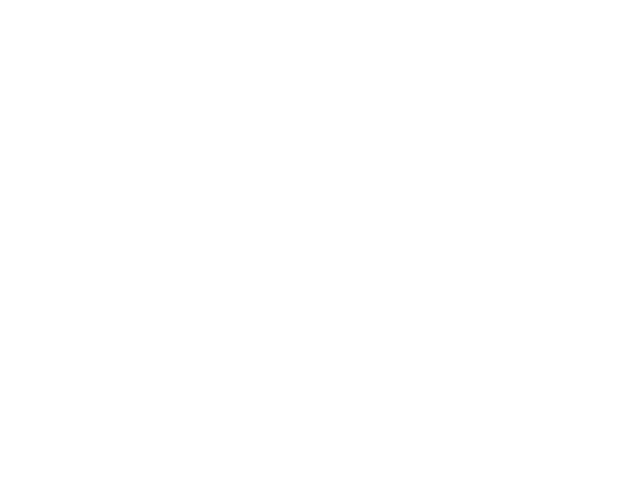
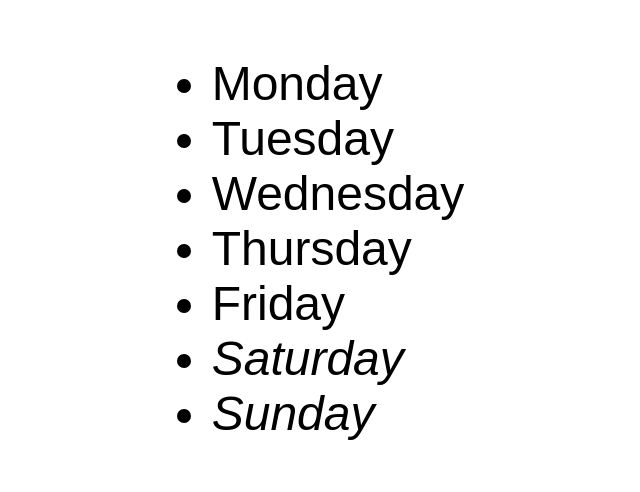
Before and after one commit to Danila-Mur/gloJsHard, a plain HTML site: page index.html in a window 1280 px wide. Shown: the whole page, without its empty margins (322-962 px from the left). Drawn offline with Linux system fonts and the light colour scheme.

Commit message:
add homework for lesson07

```diff
--- a/index.html
+++ b/index.html
@@ -1,13 +1,19 @@
 <!DOCTYPE html>
 <html lang="en">
   <head>
-  <meta charset="UTF-8">
-  <meta http-equiv="X-UA-Compatible" content="IE=edge">
-  <meta name="viewport" content="width=device-width, initial-scale=1.0">
+    <meta charset="UTF-8" />
+    <meta http-equiv="X-UA-Compatible" content="IE=edge" />
+    <meta name="viewport" content="width=device-width, initial-scale=1.0" />
     <title>Glo JS</title>
   </head>
   <body>
-
+    <div
+      class="container"
+      style="display: flex; justify-content: center; align-items: center; font: 3em sans-serif;"
+    >
+      <ul class="week__list">
+      </ul>
+    </div>
 
     <script src="./script.js "></script>
   </body>
--- a/script.js
+++ b/script.js
@@ -1,21 +1,34 @@
-// 1
-const arr = ['123456', '242376', '241124', '7412421', '894129', '7881294', '32412'];
-console.log('arr: ', arr);
+const week = [
+    'Monday',
+    'Tuesday',
+    'Wednesday',
+    'Thursday',
+    'Friday',
+    'Saturday',
+    'Sunday',
+  ],
+  weekList = document.querySelector('.week__list');
 
-arr.find((el) => {
-  if (el[0] === '2' || el[0] === '7') {
-    console.log(el);
-  }
-})
+for (let key of week) {
+  weekList.innerHTML += `<li>${key}</li>`;
 
-//
-const num = 100;
-for (let i = 1; i <= num; i++) {
-  for (let j = 2; j <= i; j++) {
-    if (i % j === 0 && j < i) {
-      break;
-    } else if (j === i) {
-      console.log(i, 'Делители этого числа 1 и ' + i );
+  const weekItem = weekList.querySelectorAll('li');
+  const dayOfWeekName = new Date().toLocaleString('en-US', {
+    weekday: 'long',
+  });
+  weekItem.forEach((item) => {
+    switch (true) {
+      case item.textContent === 'Saturday' || item.textContent === 'Sunday':
+        item.style.fontStyle = 'italic';
+        return;
+      case dayOfWeekName === item.textContent:
+        item.style.fontWeight = 'bold';
+        return;
+      case (item.textContent === 'Saturday' || item.textContent === 'Sunday') &&
+        dayOfWeekName === item.textContent:
+        item.style.fontStyle = 'italic';
+        item.style.fontWeight = 'bold';
+        return;
     }
-  }
+  });
 }
```
Lines whose indentation alone changed are shown as unchanged.
